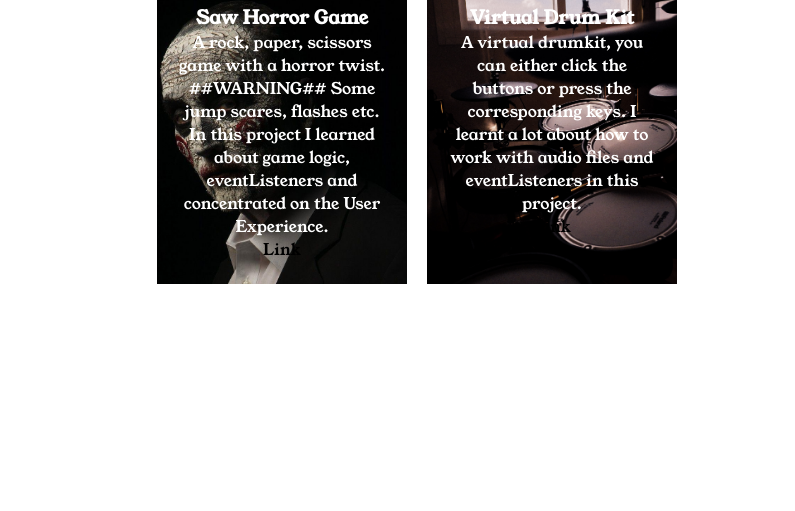
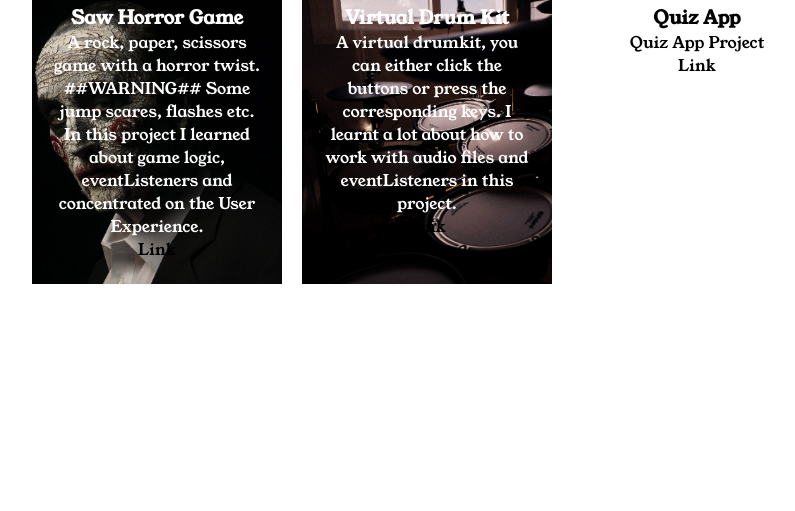
Before and after one commit to paulg44/javascript-project-bundle, a plain HTML site: page index.html in a window 1280 px wide. Shown: the part 289-800 px from the top of the page, without its empty margins (213-1008 px from the left). Drawn offline with Linux system fonts and the light colour scheme.

Commit message:
add link to quiz app from homepage

```diff
--- a/index.html
+++ b/index.html
@@ -14,6 +14,7 @@
   <body>
     <h1 class="header">JavaScript Project Bundle</h1>
     <div class="projects">
+      <!-- Saw Project -->
       <div class="saw-project project">
         <h3 class="project-title">Saw Horror Game</h3>
 
@@ -24,6 +25,8 @@
         </p>
         <a class="project-link" href="./SawRPS/index.html">Link</a>
       </div>
+
+      <!-- Drumkit Project -->
       <div class="drumkit-project project">
         <h3 class="project-title">Virtual Drum Kit</h3>
 
@@ -34,6 +37,14 @@
         </p>
         <a class="project-link" href="./Drumkit/">Link</a>
       </div>
+
+      <!-- Quiz App Project -->
+      <div class="quiz-app-project project">
+        <h3 class="project-title">Quiz App</h3>
+
+        <p class="project-desc">Quiz App Project</p>
+        <a class="project-link" href="./QuizApp/">Link</a>
+      </div>
     </div>
   </body>
 </html>
```
Also changed, not shown: QuizApp/index.html (+1 -0 lines).
